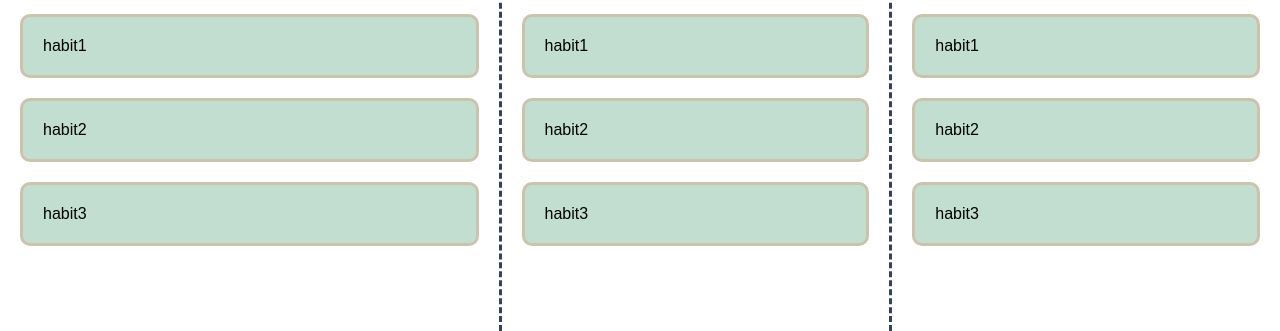
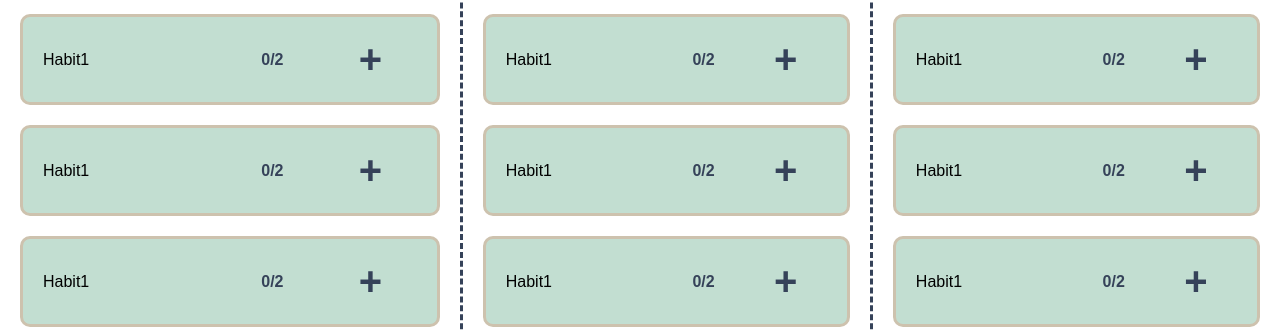
Before and after one commit to matthewlohl/Front_end_Habitual, a website: page index.html in a window 1280 px wide. Shown: the part 207-538 px from the top of the page. Drawn offline with Linux system fonts and the light colour scheme.

Commit message:
add general counter to habits and move to successful upon completion funtionality

```diff
--- a/index.html
+++ b/index.html
@@ -7,6 +7,7 @@
     <meta name="viewport" content="width=device-width, initial-scale=1.0">
     <link rel="stylesheet" href="./static/css/style.css">
     <script defer src="./static/js/script.js"></script>
+    <script defer src="./static/js/index.js"></script>
     <!-- <link href="https://cdn.jsdelivr.net/npm/bootstrap@5.2.0/dist/css/bootstrap.min.css" rel="stylesheet" integrity="sha384-gH2yIJqKdNHPEq0n4Mqa/HGKIhSkIHeL5AyhkYV8i59U5AR6csBvApHHNl/vI1Bx" crossorigin="anonymous"> -->
 
     <title>Habitual</title>
@@ -22,29 +23,54 @@
 
         <div class="daily-container">
             <div class="title">Daily</div>
-            <div class="habit">habit1</div>
-            <div class="habit">habit2</div>
-            <div class="habit">habit3</div>
-        </div>
-        <div class="weekly-container">
-            <div class="title">Weekly</div>
-            <div class="habit">habit1</div>
-            <div class="habit">habit2</div>
-            <div class="habit">habit3</div>
-        </div>
-        <div class="monthly-container">
-            <div class="title">Monthly</div>
-            <div class="habit">habit1</div>
-            <div class="habit">habit2</div>
-            <div class="habit">habit3</div>
-        </div>
-        <div class="completed-container">
-            <div class="title">Succesful Habits</div>
             <div class="habit">
                 <div class="habit-text"> Habit1</div>
                 <div class="habit-frequency">0/2</div>
                 <button class="add-completed-once-btn">+</button>
+            </div>            <div class="habit">
+                <div class="habit-text"> Habit1</div>
+                <div class="habit-frequency">0/2</div>
+                <button class="add-completed-once-btn">+</button>
+            </div>            <div class="habit">
+                <div class="habit-text"> Habit1</div>
+                <div class="habit-frequency">0/2</div>
+                <button class="add-completed-once-btn">+</button>
             </div>
+        </div>
+        <div class="weekly-container">
+            <div class="title">Weekly</div>
+            <div class="habit">
+                <div class="habit-text"> Habit1</div>
+                <div class="habit-frequency">0/2</div>
+                <button class="add-completed-once-btn">+</button>
+            </div>            <div class="habit">
+                <div class="habit-text"> Habit1</div>
+                <div class="habit-frequency">0/2</div>
+                <button class="add-completed-once-btn">+</button>
+            </div>            <div class="habit">
+                <div class="habit-text"> Habit1</div>
+                <div class="habit-frequency">0/2</div>
+                <button class="add-completed-once-btn">+</button>
+            </div>
+        </div>
+        <div class="monthly-container">
+            <div class="title">Monthly</div>
+            <div class="habit">
+                <div class="habit-text"> Habit1</div>
+                <div class="habit-frequency">0/2</div>
+                <button class="add-completed-once-btn">+</button>
+            </div>            <div class="habit">
+                <div class="habit-text"> Habit1</div>
+                <div class="habit-frequency">0/2</div>
+                <button class="add-completed-once-btn">+</button>
+            </div>            <div class="habit">
+                <div class="habit-text"> Habit1</div>
+                <div class="habit-frequency">0/2</div>
+                <button class="add-completed-once-btn">+</button>
+            </div>
+        </div>
+        <div class="completed-container">
+            <div class="title">Succesful Habits</div>
             <div class="habit">habit2</div>
             <div class="habit">habit3</div>
         </div>
--- a/static/css/style.css
+++ b/static/css/style.css
@@ -107,6 +107,8 @@ body {
 
 .habit-frequency {
     flex: 1 0 0;
+    color: #354259;
+    font-weight: 800;
 }
 
 .add-completed-once-btn {
--- a/static/js/index.js
+++ b/static/js/index.js
@@ -1 +1,21 @@
-fetchAll()
+// fetchAll()
+
+var doneCounter = document.querySelector(".habit-frequency")
+var habit = document.querySelector(".habit")
+var completedSection = document.querySelector(".completed-container")
+var button = document.querySelector(".add-completed-once-btn"),
+  count = 0;
+button.onclick = function() {
+  count += 1;
+  console.log(count)
+  if (count < 2) {
+    doneCounter.textContent = count + "/2";
+  }
+  else {
+    habit.removeChild(button)
+    habit.removeChild(doneCounter)
+    completedSection.appendChild(habit)
+
+  }
+
+};
```
